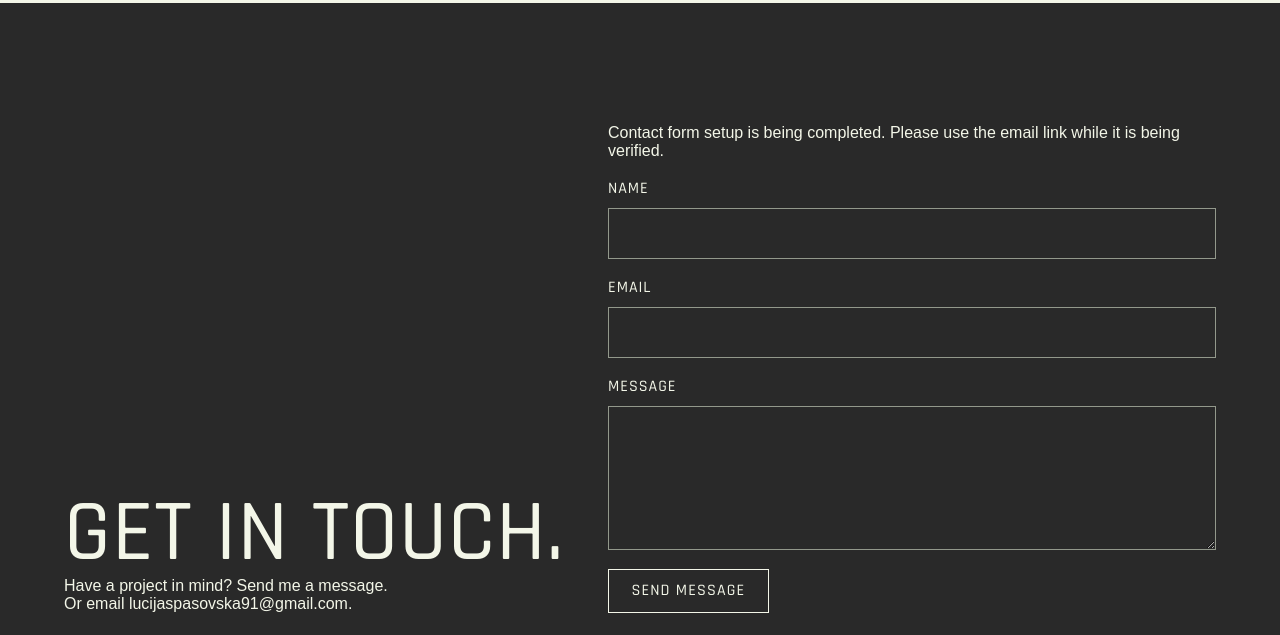
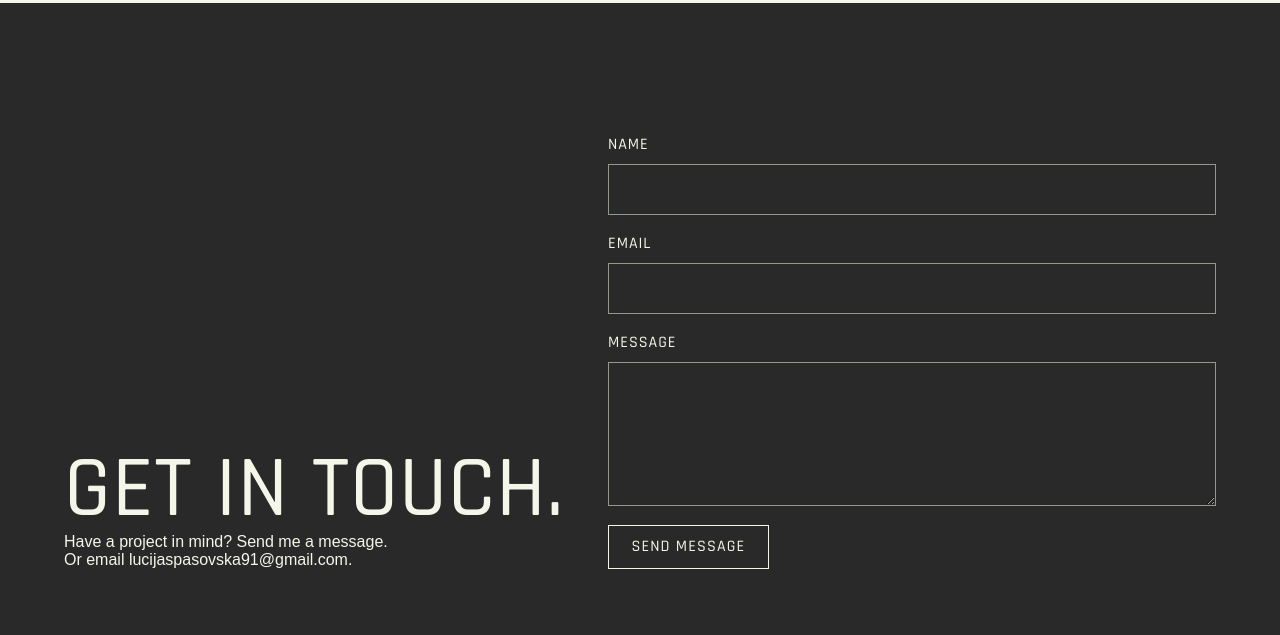
Before and after one commit to AlekSpasSEO/lucija-spasevska-photography, a plain HTML site: page collections/bologna/index.html in a window 1280 px wide. Shown: the part 5460-6095 px from the top of the page. Drawn offline with Linux system fonts and the light colour scheme.

Commit message:
Activate verified contact form

```diff
--- a/collections/bologna/index.html
+++ b/collections/bologna/index.html
@@ -44,6 +44,6 @@
 <a class="photo-link" data-tags="events people" href="../../assets/full/bologna-35.webp" data-full-width="4160" data-full-height="6240" aria-label="Enlarge photograph 33. A black-and-white portrait shows a dancer in a long white skirt looking back across her shoulder."><img src="../../assets/photos/bologna-35.webp" srcset="../../assets/thumbs/bologna-35.webp 667w, ../../assets/photos/bologna-35.webp 1280w, ../../assets/full/bologna-35.webp 4160w" sizes="(max-width:760px) 48vw, (min-width:1792px) 550px, 31vw" loading="lazy" decoding="async" width="1280" height="1920" data-native-width="4160" data-native-height="6240" alt="A black-and-white portrait shows a dancer in a long white skirt looking back across her shoulder."></a></div>
 <a class="next-project" href="../nature-and-children/"><span class="eyebrow">Next collection</span><h2>Nature &amp; children</h2></a></main>
 <dialog class="viewer" aria-label="Bologna photograph viewer"><div class="viewer-header"><p>Bologna</p><div class="viewer-actions"><a class="full-resolution" target="_blank" rel="noopener">Full resolution</a><button type="button" data-close>Close</button></div></div><div class="viewer-photo"><img alt=""></div><div class="viewer-bar"><button type="button" data-prev aria-label="Previous photograph">Previous</button><span class="viewer-index" aria-live="polite"></span><button type="button" data-next aria-label="Next photograph">Next</button></div></dialog><footer class="footer" id="contact"><div class="wrap">
-<div class="contact-row"><div><h2>Get in <em>touch.</em></h2><p>Have a project in mind? Send me a message.</p><p>Or email <a href="mailto:lucijaspasovska91@gmail.com">lucijaspasovska91@gmail.com</a>.</p></div><form class="contact-form" action="https://lucijaspasevska.com/api/contact" method="post"><p>Contact form setup is being completed. Please use the email link while it is being verified.</p><label for="contact-name">Name</label><input id="contact-name" name="name" autocomplete="name" maxlength="100" required><label for="contact-email">Email</label><input id="contact-email" name="email" type="email" autocomplete="email" maxlength="254" required><label for="contact-message">Message</label><textarea id="contact-message" name="message" rows="5" maxlength="5000" required></textarea><button type="submit">Send message</button><p class="form-status" role="status" aria-live="polite"></p></form></div>
+<div class="contact-row"><div><h2>Get in <em>touch.</em></h2><p>Have a project in mind? Send me a message.</p><p>Or email <a href="mailto:lucijaspasovska91@gmail.com">lucijaspasovska91@gmail.com</a>.</p></div><form class="contact-form" action="https://lucijaspasevska.com/api/contact" method="post"><label for="contact-name">Name</label><input id="contact-name" name="name" autocomplete="name" maxlength="100" required><label for="contact-email">Email</label><input id="contact-email" name="email" type="email" autocomplete="email" maxlength="254" required><label for="contact-message">Message</label><textarea id="contact-message" name="message" rows="5" maxlength="5000" required></textarea><button type="submit">Send message</button><p class="form-status" role="status" aria-live="polite"></p></form></div>
 <span class="footer-brand" aria-label="Lucija Spasevska">LUCIJA SPASEVSKA<span>.</span></span>
 <div class="footer-bottom"><span>Photography © Lucija Spasevska</span><a href="#top">Back to top</a></div></div></footer></body></html>
```
Also changed, not shown: collections/childhood-portraits/index.html (+1 -1 lines), collections/circularium/index.html (+1 -1 lines), collections/corporate-and-editorial/index.html (+1 -1 lines), collections/landscapes-and-wildlife/index.html (+1 -1 lines), collections/market-days/index.html (+1 -1 lines), collections/nature-and-children/index.html (+1 -1 lines), collections/on-stage/index.html (+1 -1 lines), collections/ruen/index.html (+1 -1 lines), collections/still-life/index.html (+1 -1 lines), collections/youth-olympic-festival/index.html (+1 -1 lines), index.html (+1 -1 lines).
